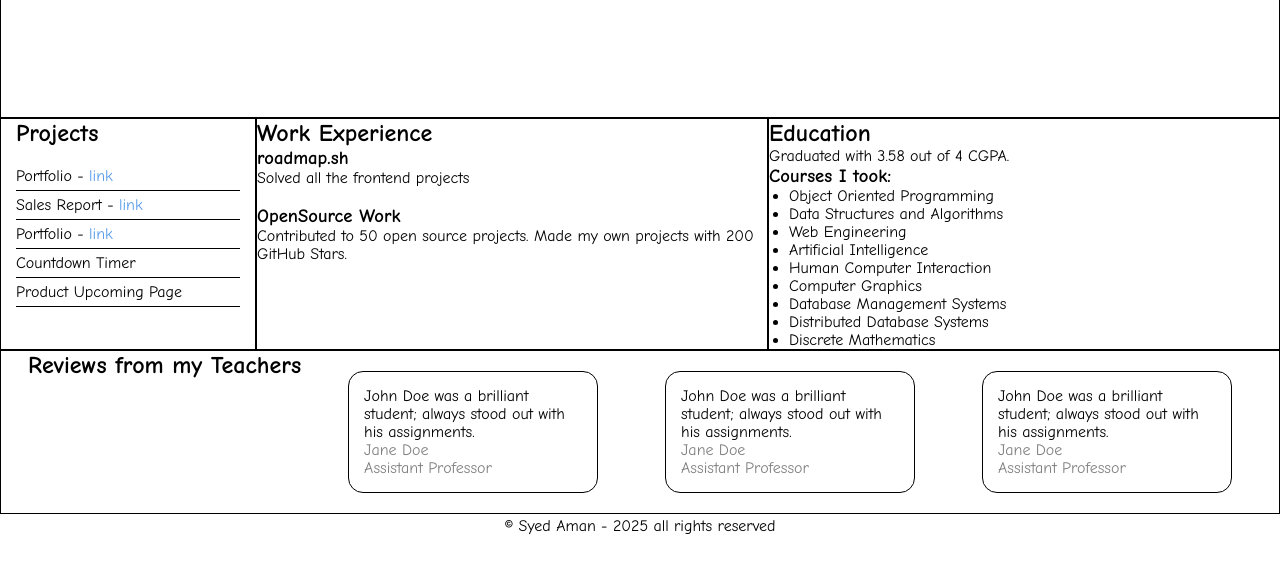
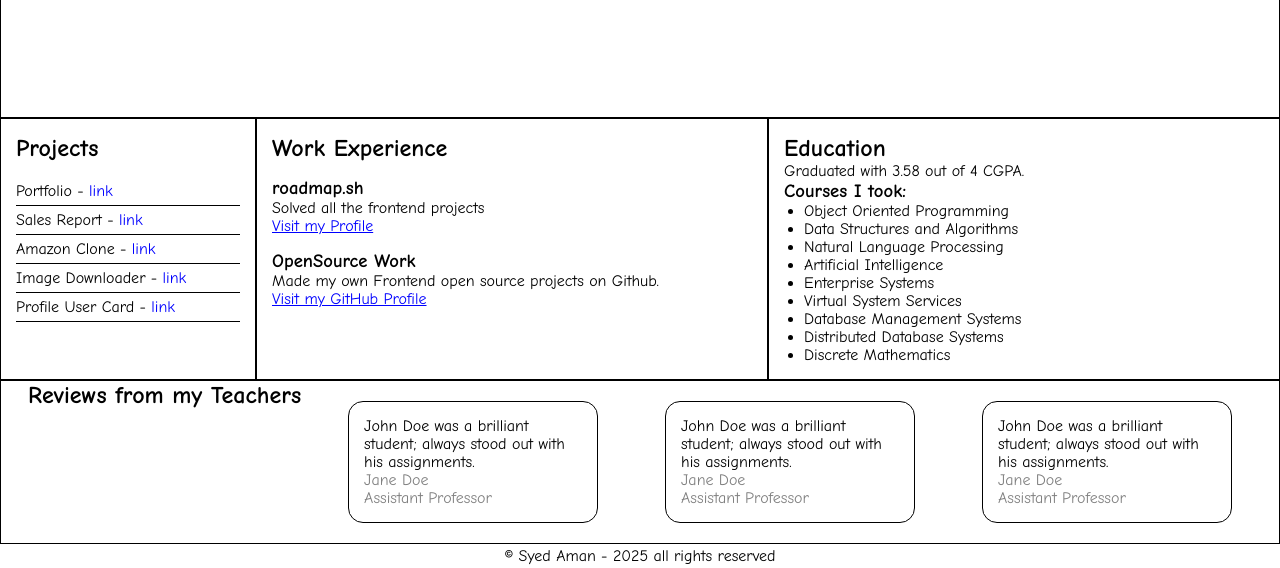
Before and after one commit to amanxsyed/Front-End-Mini-Projects, a plain HTML site: page HTML-Portfolio/index.html in a window 1280 px wide. Shown: the part 237-805 px from the top of the page. Drawn offline with Linux system fonts and the light colour scheme.

Commit message:
Update portfolio links and enhance styling for better presentation

```diff
--- a/HTML-Portfolio/index.html
+++ b/HTML-Portfolio/index.html
@@ -32,23 +32,23 @@
             <ul>
                 <li>Portfolio - <a class="project-link" href="https://amanshahlive.vercel.app/" target="_blank">link</a></li>
                 <li>Sales Report - <a class="project-link" href="https://sales-report-generator.netlify.app/" target="_blank">link</a></li>
-                <li>Portfolio - <a class="project-link" href="https://amanshahlive.vercel.app/" target="_blank">link</a></li>
-                <li>Countdown Timer</li>
-                <li>Product Upcoming Page</li>
+                <li>Amazon Clone - <a class="project-link" href="https://amazon-css-clone.netlify.app/" target="_blank">link</a></li>
+                <li>Image Downloader - <a class="project-link" href="https://image-video-downloader.netlify.app/" target="_blank">link</a></li>
+                <li>Profile User Card - <a class="project-link" href="https://profile-card-react-abx.vercel.app/" target="_blank">link</a></li>
             </ul>
         </section>
 
         <section class="work-experience">
             <h2>Work Experience</h2>
-            <div>
+            <div class="work-card">
                 <h3>roadmap.sh</h3>
                 <p>Solved all the frontend projects</p>
-                <a href="#">Visit my Profile</a>
+                <a href="https://roadmap.sh/u/amansyed">Visit my Profile</a>
             </div>
-            <div>
+            <div class="work-card">
                 <h3>OpenSource Work</h3>
-                <p>Contributed to 50 open source projects. Made my own projects with 200 GitHub Stars.</p>
-                <a href="#">Visit my GitHub Profile</a>
+                <p>Made my own Frontend open source projects on Github.</p>
+                <a href="https://github.com/amanxsyed">Visit my GitHub Profile</a>
             </div>
         </section>
 
@@ -59,10 +59,10 @@
             <ul class="courses">
                 <li>Object Oriented Programming</li>
                 <li>Data Structures and Algorithms</li>
-                <li>Web Engineering</li>
+                <li>Natural Language Processing</li>
                 <li>Artificial Intelligence</li>
-                <li>Human Computer Interaction</li>
-                <li>Computer Graphics</li>
+                <li>Enterprise Systems</li>
+                <li>Virtual System Services</li>
                 <li>Database Management Systems</li>
                 <li>Distributed Database Systems</li>
                 <li>Discrete Mathematics</li>
--- a/HTML-Portfolio/styles.css
+++ b/HTML-Portfolio/styles.css
@@ -97,14 +97,15 @@ footer{
 }
 .projects {
     border: 1px solid black;
+    padding: 15px;
 
 }
-.projects h2{
+/* .projects h2{
     padding-left:15px ;
-}
+} */
 .projects ul {
     list-style-type: none;
-    padding: 15px;
+    padding-top: 15px;
 }
 
 .projects li {
@@ -113,5 +114,21 @@ footer{
 }
 .project-link{
     text-decoration: none;
-    color: rgb(86, 155, 235);
+    /* color: rgb(86, 155, 235); */
+    color: blue;
 }
+/* WORK EXPERIENCE & EDUCATION */
+.work-experience,
+.education {
+    border: 1px solid black;
+    padding: 15px;
+}
+
+.work-experience a,
+.education a {
+    color: blue;
+    text-decoration: underline;
+}
+.work-card{
+    padding-top: 15px;
+}
```
